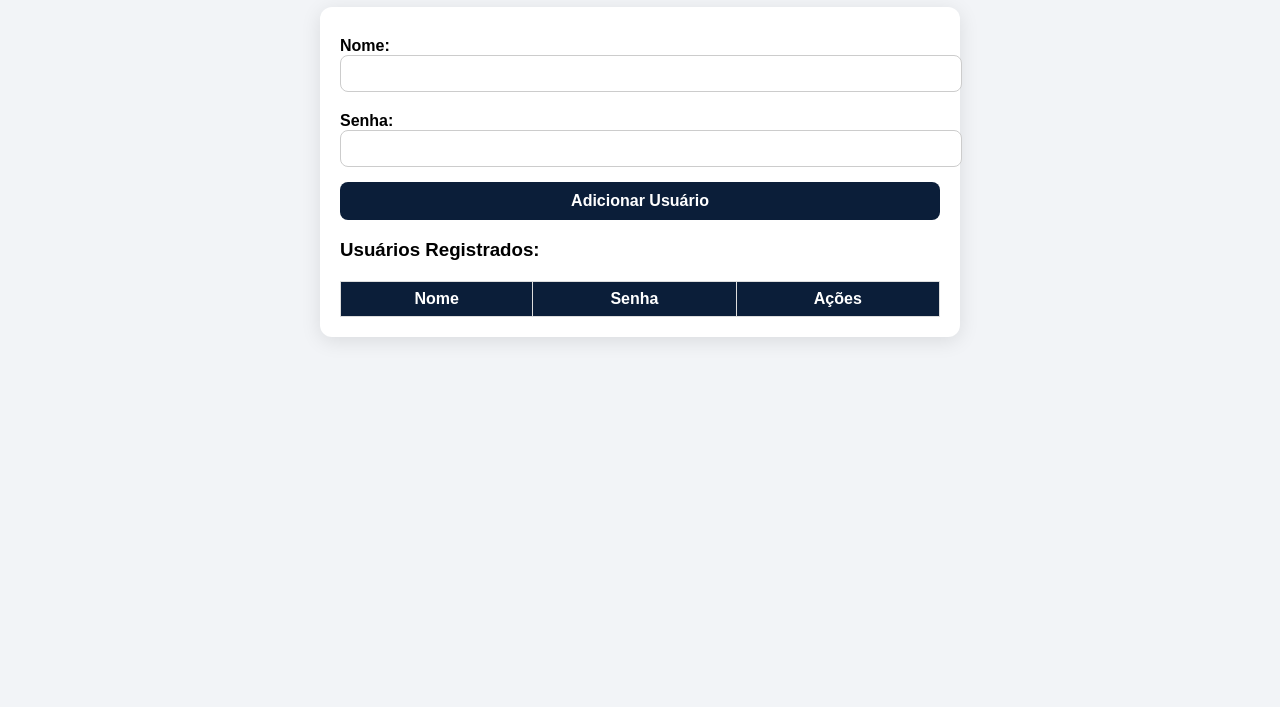
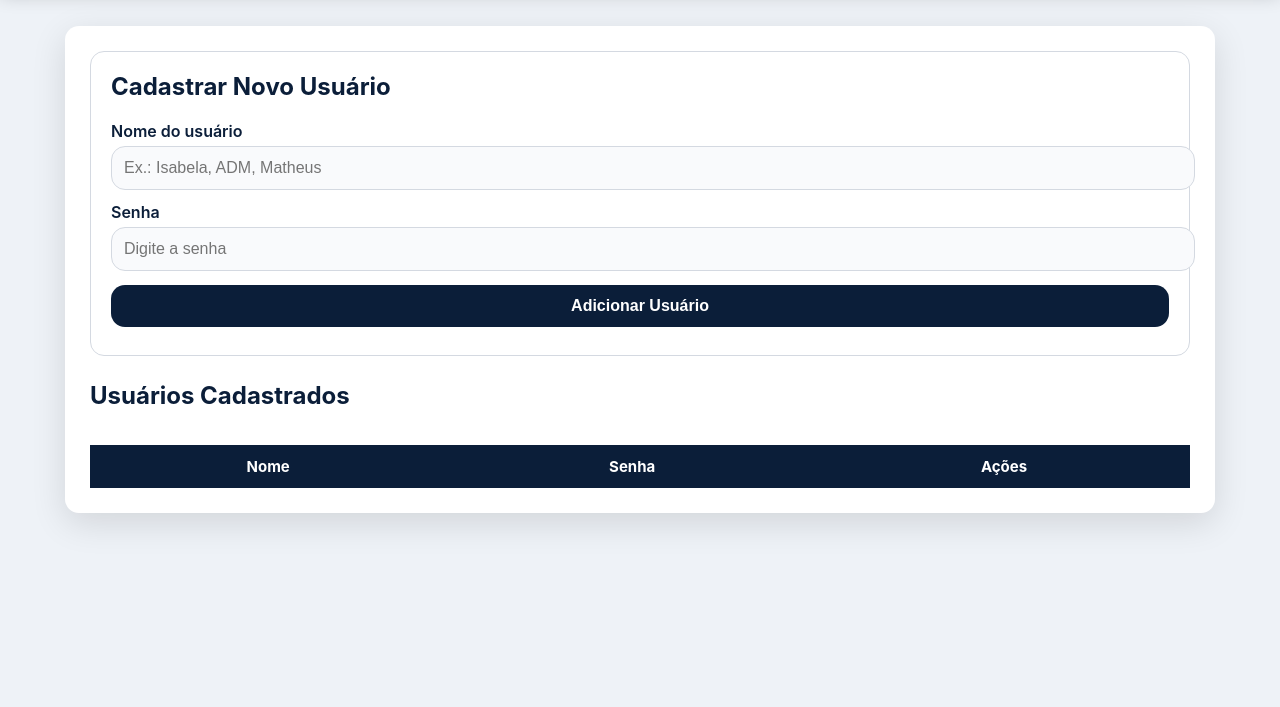
Before and after one commit to grupodvbr/requisicoes-mercatto, a plain HTML site: page adm.html in a window 1280 px wide. Shown: the part 93-800 px from the top of the page. Drawn offline with Linux system fonts and the light colour scheme; no server answers.

Commit message:
Update adm.html

```diff
--- a/adm.html
+++ b/adm.html
@@ -3,93 +3,220 @@
 <head>
 <meta charset="UTF-8">
 <title>Admin – Usuários Requisições</title>
-<meta name="viewport" content="width=device-width, initial-scale=1">
+
+<!-- BLOQUEAR ZOOM EM CELULAR -->
+<meta name="viewport" content="width=device-width, initial-scale=1, maximum-scale=1">
 
 <style>
-body{
-  margin:0;
-  padding:20px;
-  background:#f2f4f7;
-  font-family:Arial,sans-serif;
+/* =======================================================
+   PALETA PREMIUM GRUPO DV (Azul + Dourado)
+======================================================= */
+:root {
+  --bg: #eef2f7;
+  --card: #ffffff;
+  --azul: #0b1e39;
+  --azul-claro: #15345c;
+  --dourado: #c9a86c;
+  --line: #d4d9e1;
+  --shadow: 0 10px 35px rgba(0,0,0,.12);
+  --radius: 14px;
 }
-h1{
-  text-align:center;
-  color:#0b1e39;
+
+/* =======================================================
+   BASE DO LAYOUT
+======================================================= */
+body {
+  margin: 0;
+  padding: 0;
+  background: var(--bg);
+  font-family: "Inter", sans-serif;
 }
-.container{
-  max-width:600px;
-  margin:0 auto;
-  background:#fff;
-  padding:20px;
-  border-radius:12px;
-  box-shadow:0 4px 20px rgba(0,0,0,.1);
+
+header {
+  background: var(--azul);
+  color: #fff;
+  padding: 25px;
+  text-align: center;
+  font-size: 28px;
+  font-weight: 700;
+  box-shadow: 0 4px 18px rgba(0,0,0,.2);
 }
-label{font-weight:bold;margin-top:10px;display:block;}
-input{
-  width:100%;
-  padding:10px;
-  border:1px solid #ccc;
-  border-radius:8px;
-  margin-bottom:10px;
+
+.container {
+  max-width: 1100px;
+  margin: 35px auto;
+  padding: 25px;
+  background: var(--card);
+  border-radius: var(--radius);
+  box-shadow: var(--shadow);
 }
-button{
-  padding:10px;
-  width:100%;
-  border:none;
-  border-radius:8px;
-  margin-top:5px;
-  font-weight:bold;
-  cursor:pointer;
-  font-size:16px;
+
+/* =======================================================
+   FORMULÁRIO DE CADASTRO
+======================================================= */
+.card-form {
+  padding: 20px;
+  border-radius: var(--radius);
+  border: 1px solid var(--line);
+  margin-bottom: 25px;
 }
-.btn-blue{background:#0b1e39;color:#fff;}
-.btn-red{background:#c0392b;color:#fff;}
-table{
-  width:100%;
-  margin-top:20px;
-  border-collapse:collapse;
+
+label {
+  font-weight: 600;
+  margin-top: 12px;
+  display: block;
+  color: var(--azul);
 }
-th,td{
-  border:1px solid #ddd;
-  padding:8px;
-  text-align:center;
+
+input {
+  width: 100%;
+  padding: 12px;
+  border-radius: var(--radius);
+  border: 1px solid var(--line);
+  font-size: 16px;
+  margin-top: 5px;
+  background: #f9fafc;
 }
-th{
-  background:#0b1e39;
-  color:#fff;
+
+button {
+  width: 100%;
+  padding: 12px;
+  margin-top: 14px;
+  font-size: 16px;
+  font-weight: bold;
+  border-radius: var(--radius);
+  cursor: pointer;
+  border: none;
+  transition: .2s;
+}
+
+.btn-blue {
+  background: var(--azul);
+  color: #fff;
+}
+.btn-blue:hover { background: var(--azul-claro); }
+
+.btn-red {
+  background: #c0392b;
+  color: #fff;
+}
+.btn-red:hover { background: #992d22; }
+
+#msg {
+  margin-top: 8px;
+  text-align: center;
+  font-weight: 600;
+  color: var(--azul);
+}
+
+/* =======================================================
+   TABELA PROFISSIONAL
+======================================================= */
+.table-box {
+  overflow-x: auto;
+}
+
+table {
+  width: 100%;
+  border-collapse: collapse;
+  margin-top: 15px;
+}
+
+th {
+  background: var(--azul);
+  color: #fff;
+  padding: 12px;
+  font-size: 15px;
+}
+
+td {
+  padding: 12px;
+  text-align: center;
+  border-bottom: 1px solid var(--line);
+  font-size: 15px;
+}
+
+/* Botões pequenos nas ações */
+.table-btn-blue {
+  padding: 6px 10px;
+  border-radius: 8px;
+  background: var(--azul);
+  color: #fff;
+  font-size: 13px;
+  cursor: pointer;
+  border: none;
+}
+.table-btn-red {
+  padding: 6px 10px;
+  border-radius: 8px;
+  background: #c0392b;
+  color: #fff;
+  font-size: 13px;
+  cursor: pointer;
+  border: none;
+}
+
+.table-btn-blue:hover { background: var(--azul-claro); }
+.table-btn-red:hover { background: #992d22; }
+
+/* =======================================================
+   RESPONSIVIDADE
+======================================================= */
+@media (max-width: 768px) {
+  header { font-size: 23px; padding: 18px; }
+  .container { margin: 15px; padding: 20px; }
 }
 </style>
 </head>
+
 <body>
 
-<h1>Administração de Usuários</h1>
+<header>Administração de Usuários</header>
 
 <div class="container">
 
-  <label>Nome:</label>
-  <input type="text" id="nome">
+  <!-- CARD DE CADASTRO -->
+  <div class="card-form">
+    <h2 style="margin-top: 0; color: var(--azul);">Cadastrar Novo Usuário</h2>
 
-  <label>Senha:</label>
-  <input type="text" id="senha">
+    <label>Nome do usuário</label>
+    <input type="text" id="nome" placeholder="Ex.: Isabela, ADM, Matheus">
 
-  <button class="btn-blue" onclick="addUser()">Adicionar Usuário</button>
-  <p id="msg"></p>
+    <label>Senha</label>
+    <input type="text" id="senha" placeholder="Digite a senha">
 
-  <h3>Usuários Registrados:</h3>
-  <table id="tabela">
-    <tr><th>Nome</th><th>Senha</th><th>Ações</th></tr>
-  </table>
+    <button class="btn-blue" onclick="addUser()">Adicionar Usuário</button>
+    <div id="msg"></div>
+  </div>
+
+  <!-- TABELA -->
+  <h2 style="color: var(--azul);">Usuários Cadastrados</h2>
+  <div class="table-box">
+    <table id="tabela">
+      <tr>
+        <th>Nome</th>
+        <th>Senha</th>
+        <th>Ações</th>
+      </tr>
+    </table>
+  </div>
+
 </div>
 
 <script>
-const URL_GAS = "https://script.google.com/macros/s/AKfycbxwexTC8L2T_St6LWSbkYpkWQnvF8wdYJGWAiZvkqvMOp_VPZLmTC9HlE0DGx8hFoO82g/exec"; // NECESSÁRIO ALTERAR
+const URL_GAS = "https://script.google.com/macros/s/AKfycbxwexTC8L2T_St6LWSbkYpkWQnvF8wdYJGWAiZvkqvMOp_VPZLmTC9HlE0DGx8hFoO82g/exec";
 
 function loadUsers(){
   fetch(URL_GAS)
   .then(r=>r.json())
   .then(lista=>{
     const tabela = document.getElementById("tabela");
-    tabela.innerHTML = `<tr><th>Nome</th><th>Senha</th><th>Ações</th></tr>`;
+    tabela.innerHTML = `
+      <tr>
+        <th>Nome</th>
+        <th>Senha</th>
+        <th>Ações</th>
+      </tr>`;
 
     lista.forEach(u=>{
       let tr = document.createElement("tr");
@@ -97,9 +224,10 @@ function loadUsers(){
         <td>${u.nome}</td>
         <td>${u.senha}</td>
         <td>
-          <button class="btn-blue" onclick="editUser('${u.nome}')">Editar</button>
-          <button class="btn-red" onclick="deleteUser('${u.nome}')">Excluir</button>
-        </td>`;
+          <button class="table-btn-blue" onclick="editUser('${u.nome}')">Editar</button>
+          <button class="table-btn-red" onclick="deleteUser('${u.nome}')">Excluir</button>
+        </td>
+      `;
       tabela.appendChild(tr);
     });
   });
@@ -110,7 +238,7 @@ function addUser(){
   const senha = document.getElementById("senha").value.trim();
 
   if(!nome || !senha){
-    msg("Preencha tudo!");
+    msg("Preencha todos os campos.");
     return;
   }
 
```
